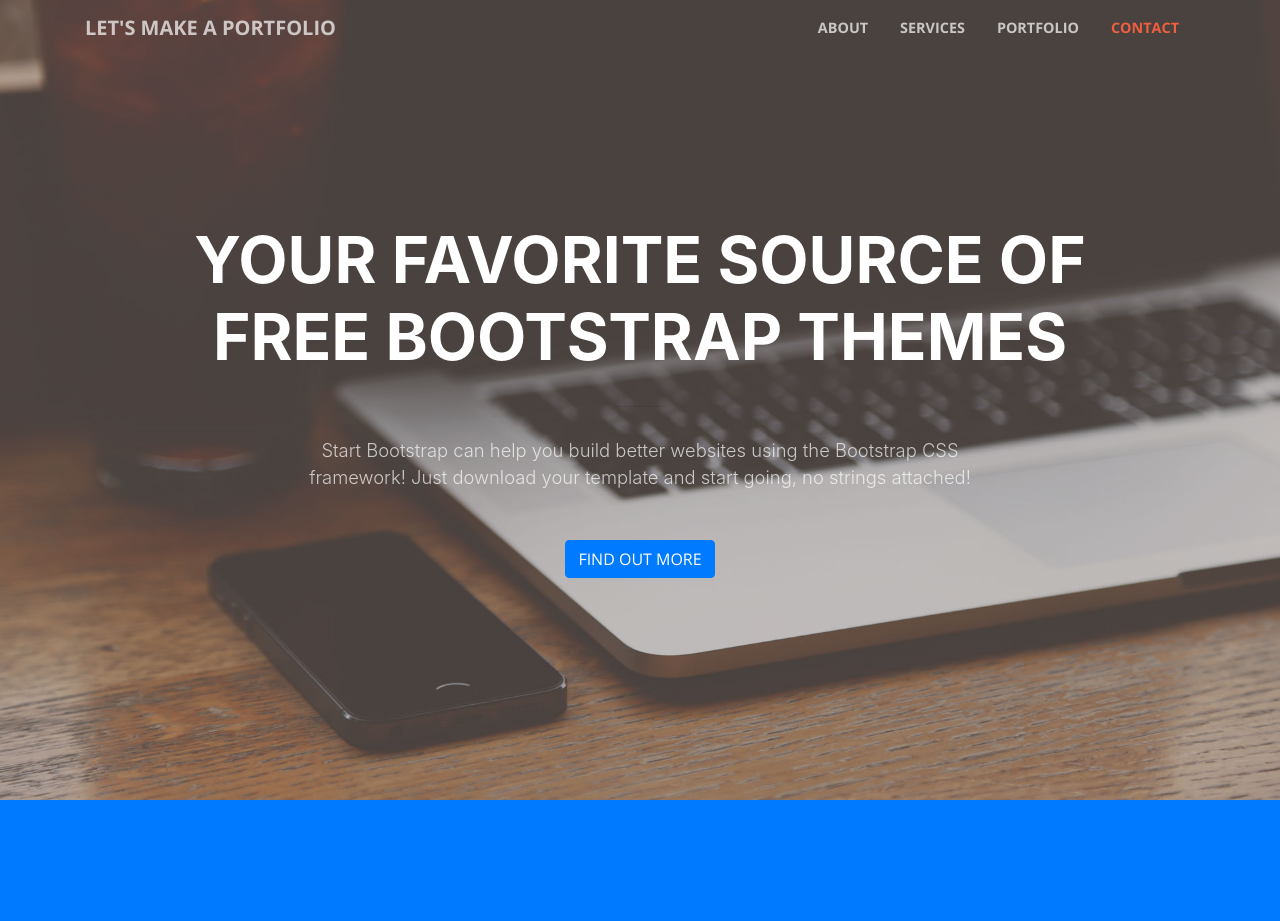
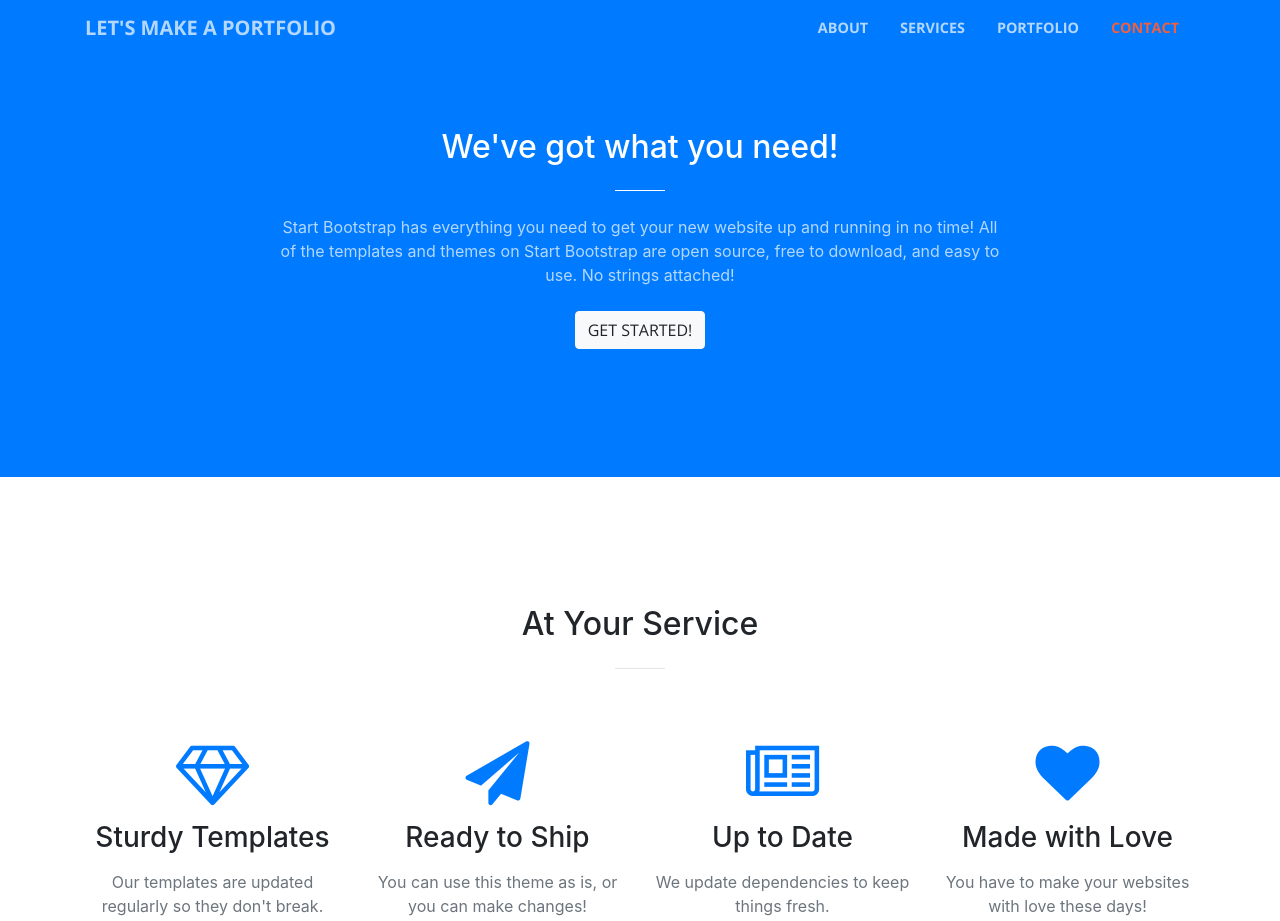
Before and after one commit to krcarson03/Portfolio, a website with bundled scripts: page index.html in a window 1280 px wide. Shown: the top 921 px of the page. Built offline with nearby package versions, Linux system fonts and the light colour scheme.

```diff
--- a/index.html
+++ b/index.html
@@ -53,23 +53,6 @@
         </div>
       </div>
     </nav>
-
-    <header class="masthead text-center text-white d-flex">
-      <div class="container my-auto">
-        <div class="row">
-          <div class="col-lg-10 mx-auto">
-            <h1 class="text-uppercase">
-              <strong>Your Favorite Source of Free Bootstrap Themes</strong>
-            </h1>
-            <hr>
-          </div>
-          <div class="col-lg-8 mx-auto">
-            <p class="text-faded mb-5">Start Bootstrap can help you build better websites using the Bootstrap CSS framework! Just download your template and start going, no strings attached!</p>
-            <a class="btn btn-primary btn-xl js-scroll-trigger" href="#about">Find Out More</a>
-          </div>
-        </div>
-      </div>
-    </header>
 
     <section class="bg-primary" id="about">
       <div class="container">
```
